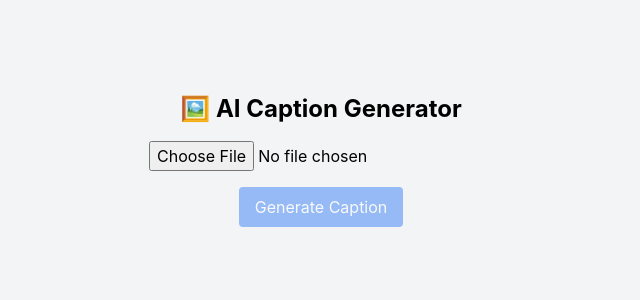
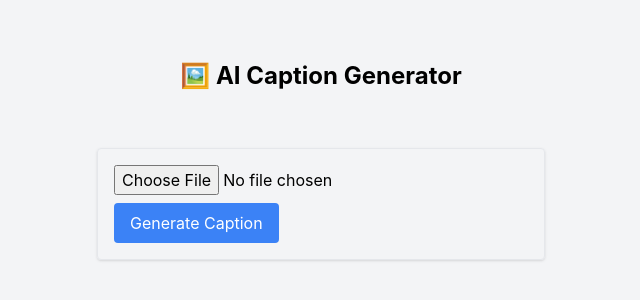
Before and after one commit to HarshitaKhare28/ai_art_caption_generator, a React (Create React App) app in the folder frontend/: page / in a window 1280 px wide. Shown: the part 240-540 px from the top of the page, without its empty margins (319-959 px from the left). Built offline with nearby package versions, Linux system fonts and the light colour scheme.

Commit message:
Integrating frontend and backend

```diff
--- a/frontend/src/components/UploadForm.js
+++ b/frontend/src/components/UploadForm.js
@@ -1,22 +1,46 @@
-// src/components/UploadForm.js
-import React from "react";
+import React, { useState } from 'react';
+import CaptionDisplay from './CaptionDisplay'; // import the component
 
-function UploadForm({ onFileChange, onUpload, loading, disabled }) {
+function UploadForm() {
+  const [selectedFile, setSelectedFile] = useState(null);
+  const [caption, setCaption] = useState('');
+  const [loading, setLoading] = useState(false);
+
+  const handleFileChange = (e) => {
+    setSelectedFile(e.target.files[0]);
+  };
+
+  const handleSubmit = async (e) => {
+    e.preventDefault();
+    if (!selectedFile) return;
+
+    setLoading(true);
+    const formData = new FormData();
+    formData.append('file', selectedFile);
+
+    try {
+      const response = await fetch('http://127.0.0.1:8000/generate-caption', {
+        method: 'POST',
+        body: formData,
+      });
+      const data = await response.json();
+      setCaption(data.caption);
+    } catch (error) {
+      console.error('Error:', error);
+    }
+    setLoading(false);
+  };
+
   return (
-    <div className="flex flex-col items-center">
-      <input
-        type="file"
-        accept="image/*"
-        className="mb-4"
-        onChange={(e) => onFileChange(e.target.files[0])}
-      />
-      <button
-        onClick={onUpload}
-        className="bg-blue-500 text-white px-4 py-2 rounded hover:bg-blue-600 disabled:opacity-50"
-        disabled={disabled}
-      >
-        {loading ? "Generating..." : "Generate Caption"}
-      </button>
+    <div className="max-w-md mx-auto mt-10 p-4 border rounded shadow">
+      <form onSubmit={handleSubmit}>
+        <input type="file" onChange={handleFileChange} className="mb-2" />
+        <button type="submit" className="bg-blue-500 text-white px-4 py-2 rounded">
+          Generate Caption
+        </button>
+      </form>
+      {loading && <p className="mt-2">Loading...</p>}
+      <CaptionDisplay caption={caption} />
     </div>
   );
 }
```
